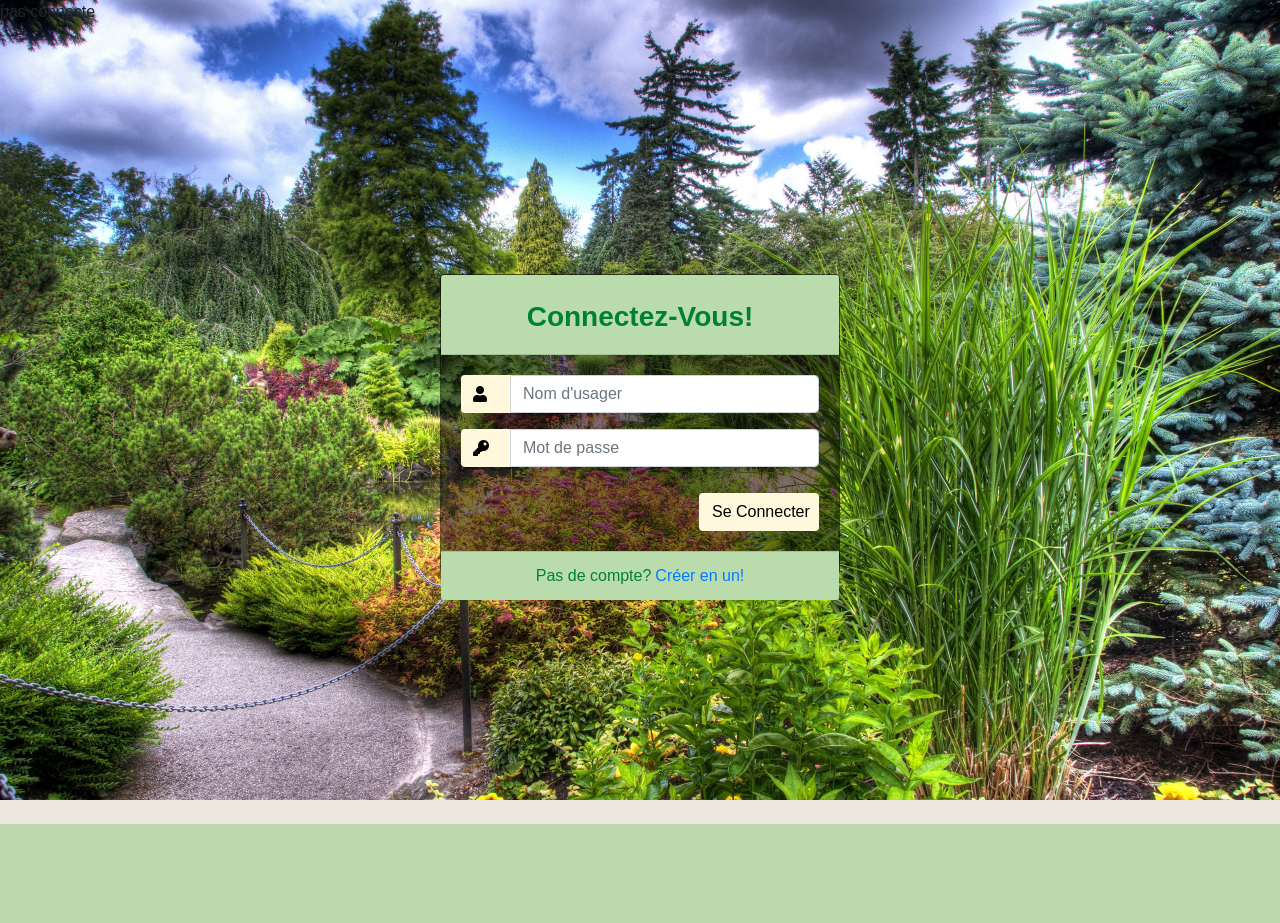
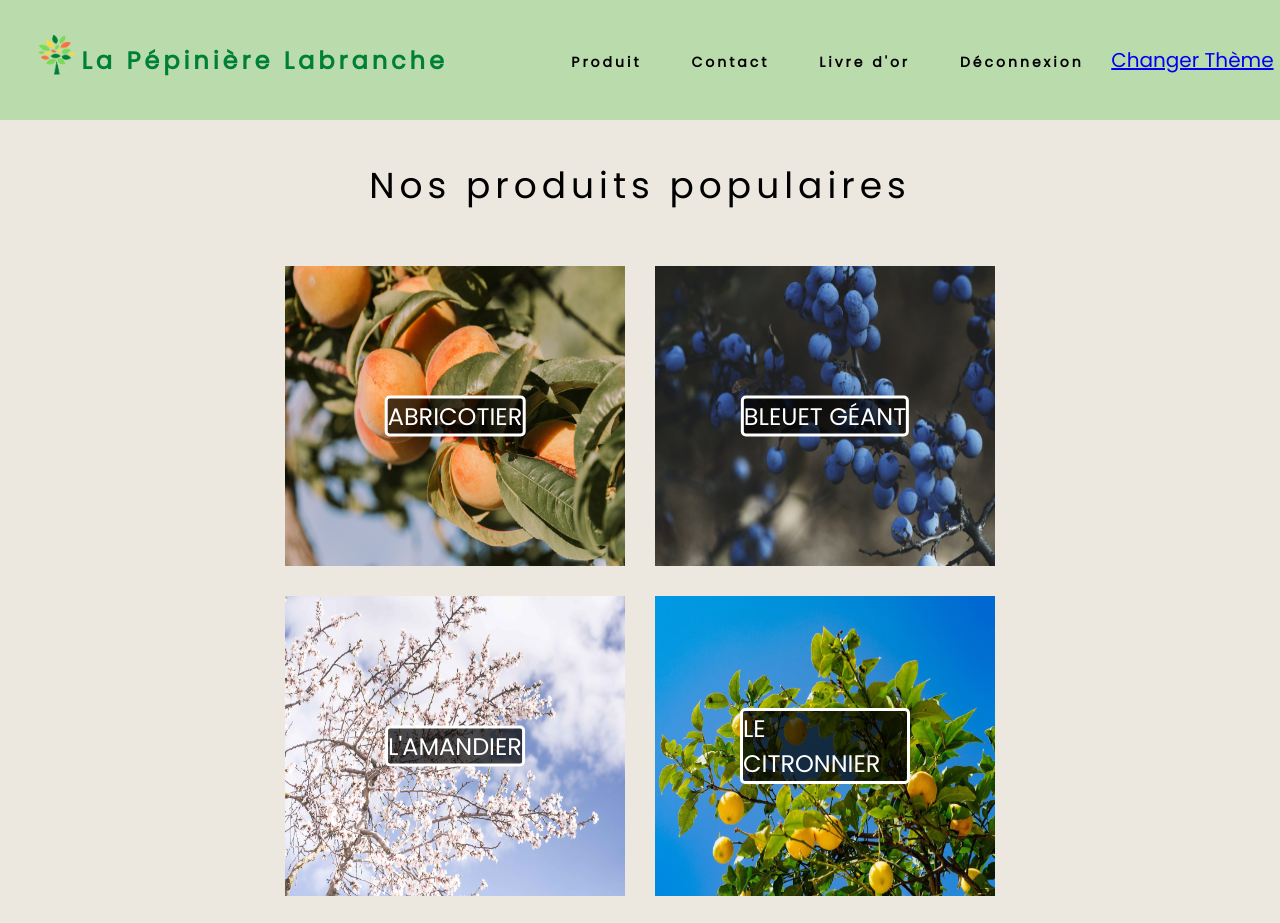
Before and after one commit to Louisppotvin/pepiniereLabranche, a PHP site: page / in a window 1280 px wide. Shown: the top 923 px of the page. Before the commit the page ends 824 px from the top, so only its background shows below. Run offline with PHP 8.4, Linux system fonts and the light colour scheme; data comes from the database, SQL or seed files in the repository; some libraries are stand-ins or nearby versions.

Commit message:
Site is functional now. Only the livre d'or is missing.

```diff
--- a/labranche/controller/controller.php
+++ b/labranche/controller/controller.php
@@ -1,5 +1,6 @@
 <?php
 require_once("model/model.php");
+require_once('model/productModel.php');
 
 function login()
 {
@@ -30,12 +31,35 @@ function contactMessage($name, $email,  $object, $texte){
 	$contact = new Contact();
 	$affectedLines = $contact-> sendMessage($name, $email, $object, $texte);
 
+
 		if ($affectedLines === true){
-			require ("view/contactview2.php");
+			include "view/contactview2.php";
 		}
 		else {
 			include "view/contactview.php";
 		}
 }
 
+function showProduits(){
+	$produits = new Produit();
+	$result = $produits->getproduits();
+
+	if (!isset($_GET['action'])){
+	include "view/productview.php";
+	}
+}
+function showProduit(){
+	$produit = new Produit();
+	$result = $produit->getProduit($_GET['id']);
+
+	require "view/descriptionview.php";
+}
+
+function logout(){
+	$logins = new Login();
+	$logins->logout();
+
+}
+
+
 ?>
--- a/labranche/index.php
+++ b/labranche/index.php
@@ -1,4 +1,5 @@
 <?php
+
 require_once('controller/controller.php');
 
 if (isset($_GET['action'])) {
@@ -9,6 +10,10 @@ if (isset($_GET['action'])) {
 		case 'loginform':
 			login();
 			break;
+		case 'logout':
+			logout();
+			include "view/loginview.php" ;
+			break;
 		case 'register':
 			include "view/registerview.php";
 			break;
@@ -18,16 +23,22 @@ if (isset($_GET['action'])) {
 		case 'contactform':
 			if (isset($_POST["name"]) && isset($_POST["email"]) && isset($_POST["object"]) && isset ($_POST["contactTexte"])){
 				contactMessage($_POST["name"], $_POST["email"], $_POST["object"],$_POST["contactTexte"]);
-			}else{ echo "Erreur: tous les champs ne sont pas remplis!";
+			}else{
+			echo "Erreur: tous les champs ne sont pas remplis!";
 			}
 			break;
 		case 'contact':
 			include "view/contactview.php";
 			break;
+		case 'produit':
+			showProduits();
+			break;
+		case 'descproduit':
+				showProduit();
 		default:
-			include "view/loginview.php";
+			showProduits();
 	}
 }else {
-	include "view/loginview.php";
+	showProduits();
 }
 ?>
--- a/labranche/model/model.php
+++ b/labranche/model/model.php
@@ -1,4 +1,5 @@
 <?php
+require_once('model/productModel.php');
 require_once("model/model.php");
 
 
--- /dev/null
+++ b/labranche/model/productModel.php
@@ -0,0 +1,31 @@
+<?php
+require_once("model/model.php");
+require_once('model/productModel.php');
+
+
+
+class Produit{
+	public function getProduits(){
+
+	$conn = mysqli_connect("localhost","root","","labranche","3308");
+	$query = "SELECT image, idProduits, nomProduits FROM produits ORDER BY nomProduits;";
+	$result = $conn->query($query);
+
+	return $result;
+	}
+
+
+    public function getProduit($prodId)
+    {
+		$query ='SELECT * FROM produits WHERE idProduits = ?';
+		$conn = mysqli_connect("localhost","root","","labranche","3308");
+        $stmt = $conn->prepare($query);
+		$stmt->bind_param("i", $prodId);
+		$stmt->execute();
+		$result = $stmt->get_result();
+
+        return $result;
+    }
+}
+
+?>
--- a/labranche/public/css/loginStyle.css
+++ b/labranche/public/css/loginStyle.css
@@ -1,9 +1,10 @@
-html, body {
+body {
 background-color: #ECE7DF;
 background-size: cover;
-background-repeat: no-repeat;
 height: 100%;
 font-family: 'Poppins', sans-serif;
+ width: 100vw;
+  min-height: 100vh;
 }
 
 #login{
@@ -83,12 +84,14 @@ hr {
     justify-content: space-between;
 	box-sizing: inherit;
 }
-.colForm.flex100 {
-    flex: 0 0 100%;
-}
-.container{
-height: 100%;
+
+.loginBox{
+
+min-height: 100%;
 align-content: center;
+justify-content:center;
+align-items:center;
+
 }
 
 .contactcenter{
@@ -97,9 +100,10 @@ border: 3px solid green;
 }
 
 .card{
+		margin-top: 13%;
 height: 300px;
-margin-top: auto;
-margin-bottom: auto;
+align-content: center;
+justify-content:center;
 width: 400px;
 background-color: rgba(0,0,0,0.5) !important;
 }
--- /dev/null
+++ b/labranche/public/css/productStyle.css
@@ -0,0 +1,76 @@
+html, body {
+	background-color: #ECE7DF;
+	background-size: cover;
+	height: 100%;
+	font-family: 'Poppins', sans-serif;
+	width: 100vw;
+	min-height: 100vh;
+	 padding:0;
+}
+#title {
+  	padding:1%;
+	text-align: center;
+	letter-spacing: 5px;
+	font-size:36px;
+	font-family: 'Poppins', sans-serif;
+}
+
+.image {
+  opacity: 1;
+  display: block;
+  width: 100%;
+  height: auto;
+  transition: .5s ease;
+  backface-visibility: hidden;
+}
+
+.gallery {
+display: flex;
+ flex-wrap: wrap;
+justify-content:center;
+padding-left:12%;
+padding-right:12%;
+}
+
+.textHover {
+
+  opacity: 0.3;
+  position: absolute;
+  top: 50%;
+  left: 50%;
+  transform: translate(-50%, -50%);
+  -ms-transform: translate(-50%, -50%);
+  text-align: center;
+}
+
+.contain:hover .image {
+  opacity: 0.2;
+}
+
+.contain:hover .text {
+
+}
+
+.labelProd{
+
+}
+
+.text {
+	padding=5px;
+border-radius: 5px;
+border-style: solid;
+border-color: white;
+color: white;
+background-color: rgba(0,0,0, 0.7);
+position: absolute;
+font-size: 24px;
+text-transform: uppercase;
+top: 50%;
+left: 50%;
+transform: translate(-50%, -50%);
+}
+
+.contain {
+  position: relative;
+  width: 30%;
+}
--- a/labranche/public/css/style.css
+++ b/labranche/public/css/style.css
@@ -203,11 +203,15 @@
 /* PIED*/
 .pied{
 	background-color:#153A2D;
-	height:150px;
+	width:100%;
 	color:#AACC9C;
-	padding:4%;
 	font-size:20px;
 	letter-spacing: 2px;
+	clear: both;
+    position: relative;
+    height: 100px;
+	justify-content:center;
+
 }
 
 
--- a/labranche/view/loginview.php
+++ b/labranche/view/loginview.php
@@ -1,9 +1,7 @@
 <?php
 session_start();
 if(!isset($_SESSION['user'])) {
-	echo "pas connecte";
 } else {
-	echo "connecte";
 	header ("location: index.php?action=contact");
 }
 ?>
@@ -16,9 +14,12 @@ if(!isset($_SESSION['user'])) {
 	<link rel="stylesheet" href="https://stackpath.bootstrapcdn.com/bootstrap/4.1.3/css/bootstrap.min.css" integrity="sha384-MCw98/SFnGE8fJT3GXwEOngsV7Zt27NXFoaoApmYm81iuXoPkFOJwJ8ERdknLPMO" crossorigin="anonymous">
 	<link rel="stylesheet" href="https://use.fontawesome.com/releases/v5.3.1/css/all.css" integrity="sha384-mzrmE5qonljUremFsqc01SB46JvROS7bZs3IO2EmfFsd15uHvIt+Y8vEf7N7fWAU" crossorigin="anonymous">
 	<link rel="stylesheet" type="text/css" href="../public/css/loginStyle.css">
+	<link href="https://fonts.googleapis.com/css2?family=Poppins&display=swap" rel="stylesheet">
 </head>
-<body id="login">
-	<div class="container">
+
+
+<body style="height:100%;" id="login"><?php require('template.php'); ?>
+	<div style="height:100%;     min-height: 100%;" class="loginBox">
 		<div class="d-flex justify-content-center h-100">
 			<div class="card">
 				<div class="card-header">
@@ -40,7 +41,7 @@ if(!isset($_SESSION['user'])) {
 							<input type="password" class="form-control" name="password" placeholder="Mot de passe" required>
 						</div>
 						<div class="form-group" >
-							<input type="submit" value="Se Connecter" class="btn float-right login_btn">
+							<input type="submit" value="Connecter " class="btn float-right login_btn">
 						</div>
 					</form>
 				</div>
@@ -52,6 +53,11 @@ if(!isset($_SESSION['user'])) {
 				</div>
 			</div>
 		</div>
+		</div>
+
 	</div>
+
+
 </body>
+
 </html>
--- /dev/null
+++ b/labranche/view/productview.php
@@ -0,0 +1,49 @@
+<!DOCTYPE html>
+<html lang="en">
+<head>
+	<meta charset="UTF-8">
+	<title>Document</title>
+	<link href="https://fonts.googleapis.com/css2?family=Poppins&display=swap" rel="stylesheet">
+	<script src="script.js" defer></script>
+	<link href="../public/css/productStyle.css" rel="stylesheet" type="text/css">
+
+
+
+</head>
+<body >
+<?php require('template.php'); ?>
+
+<br>
+<p id="title">Nos produits populaires</p><br>
+
+<div class="container">
+	<div class="row">
+		<section class="gallery">
+
+			<?php
+			while( $row = $result->fetch_array() )
+			{
+			?>
+				<div class="contain" style="width:340px; height: 300px; margin: 15px; ">
+
+					<a href="index.php?action=descproduit&amp;id=<?= $row['idProduits'] ?>">
+					<div class="text"><?php  echo $row['nomProduits']; ?></div>
+					<img alt="picture" style="width:340px; height: 300px; "
+					src="public\images\<?= htmlspecialchars($row['image']) ;?>" class="image">
+
+					<a>
+				</div>
+
+			<?php
+			}
+			$result->free();
+			?>
+			<br>
+
+		</section >
+	</div>
+</div>
+
+<?php require('templatePied.php'); ?>
+</body>
+</html>
--- /dev/null
+++ b/labranche/view/template.php
@@ -0,0 +1,41 @@
+<!DOCTYPE html>
+<html lang="en">
+<head>
+	<meta charset="UTF-8">
+	<title>Document</title>
+	<link href="https://fonts.googleapis.com/css2?family=Poppins&display=swap" rel="stylesheet">
+	<script src="script.js" defer></script>
+	<link href="../public/css/Style.css"" rel="stylesheet" type="text/css">
+
+
+</head>
+<body>
+
+	<! – NAVIGATION BAR –>
+	<nav class="myNav" id="navB" >
+
+			<div class="logoBox">
+				<img class="logo" src="public/images/logo.png">
+				<p  class="companyName">La Pépinière Labranche</p>
+			</div>
+
+
+		<ul class="uLinks">
+			<li class ="uLinksList"><a class = "uLinksListElement" href="index.php">Produit</a></li>
+			<li class ="uLinksList"><a class = "uLinksListElement" href="index.php?action=contact">Contact</a></li>
+			<li class ="uLinksList"><a class = "uLinksListElement" href	="index.php?action=livre">Livre d'or</a></li>
+			<li class ="uLinksList"><a class = "uLinksListElement" href	="index.php?action=logout">Déconnexion</a></li>
+			<a href	="#" onclick="changeFont()" class="button">Changer Thème</a>
+		</ul>
+
+		<a href="#" class="burger">
+			<div class="line1"></div>
+			<div class="line1"></div>
+			<div class="line1"></div>
+		</a>
+	</nav>
+
+
+
+</body>
+</html>
--- /dev/null
+++ b/labranche/view/templatePied.php
@@ -0,0 +1,23 @@
+<!DOCTYPE html>
+<html lang="en">
+<head>
+	<meta charset="UTF-8">
+	<title>Document</title>
+	<link href="https://fonts.googleapis.com/css2?family=Poppins&display=swap" rel="stylesheet">
+	<script src="script.js" defer></script>
+	<link href="../public/css/Style.css"" rel="stylesheet" type="text/css">
+
+
+</head>
+<body>
+
+
+
+
+	<! – PIED –>
+	<div class="pied" id="myPied">
+	<br>
+		<p>  Visiteurs: </p>
+	</div>
+</body>
+</html>
```
Also changed, not shown: labranche/view/contactview.php (+5 -2 lines), labranche/view/contactview2.php (+11 -6 lines), labranche/view/descriptionview.php (added, +41 -0 lines), labranche/view/registerview.php (+6 -4 lines), labranche/public/js/script.js (line endings or trailing spaces).
